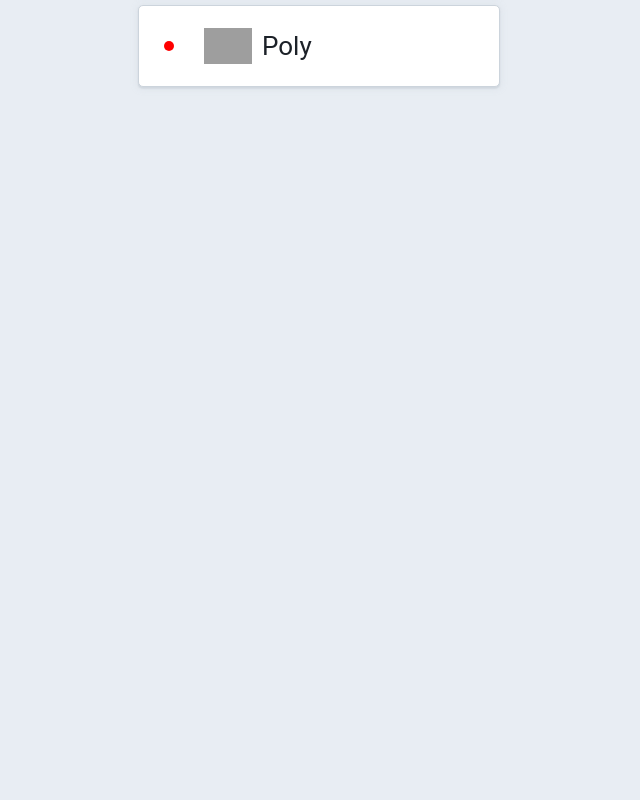
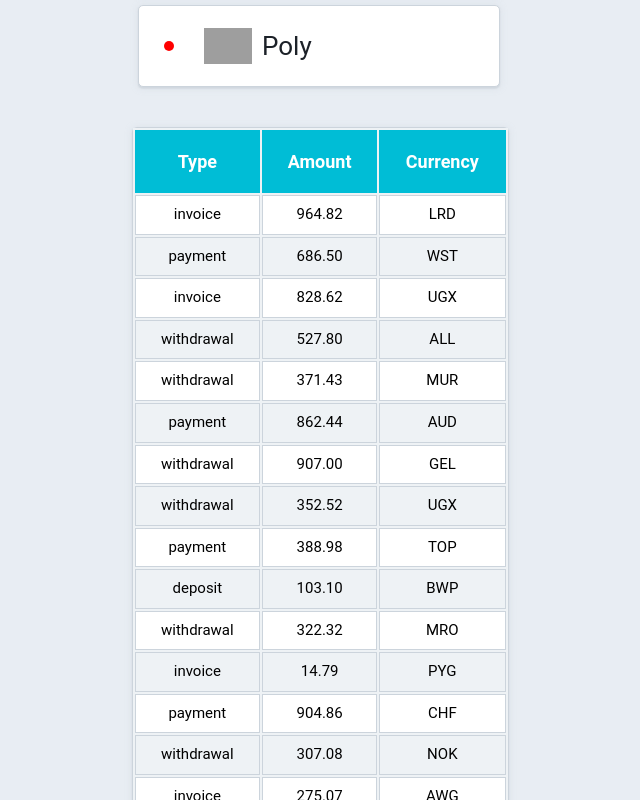
Before and after one commit to il0naa/goit-react-hw-01-components, a React (Create React App) app: page / in a window 1280 px wide. Shown: the part 940-1740 px from the top of the page, without its empty margins (321-961 px from the left). Before the commit the page ends 1107 px from the top, so only its background shows below. Built offline with nearby package versions, Linux system fonts and the light colour scheme; grey boxes are pictures that could not be loaded.

Commit message:
add transactions

```diff
--- a/src/components/App.jsx
+++ b/src/components/App.jsx
@@ -1,9 +1,11 @@
 import Profile from "./Profile/Profile";
 import Statistics from "./Statistics/Statistics";
 import FriendList from "./FriendList/FriendList";
+import TransactionHistory from "./TransactionHistory/TransactionHistory";
 import user from "../data/user.json";
 import data  from "../data/data.json";
 import friends from "../data/friends.json"
+import transactions from "../data/transactions.json"
 
 export const App = () => {
   return (
@@ -18,9 +20,13 @@ export const App = () => {
       <Statistics
         stats={data}
         title="Upload stats"
-       />
+      />
       <FriendList
-        friends={friends} />
+        friends={friends}
+      />
+      <TransactionHistory
+        items={transactions}
+      />
     </div>
   );
 };
--- a/src/components/FriendList/FriendList.module.css
+++ b/src/components/FriendList/FriendList.module.css
@@ -3,7 +3,7 @@
     align-items: center;
     justify-content: center;
     flex-direction: column;
-    margin: 0 auto 30px;
+    margin: 0 auto 40px;
     width: 350px;
     gap: 10px;
   }
--- /dev/null
+++ b/src/components/TransactionHistory/TransactionHistory.jsx
@@ -0,0 +1,27 @@
+import css from 'components/TransactionHistory/TransactionHistory.module.css'
+
+const TransactionHistory = ({ items }) => (
+    <section className={`${css.transactionSection}`}>
+    <table className={`${css.transactionTable}`}>
+      <thead>
+        <tr>
+          <th>Type</th>
+          <th>Amount</th>
+          <th>Currency</th>
+        </tr>
+      </thead>
+
+      <tbody>
+        {items.map(({ id, type, amount, currency }) => (
+          <tr key={id}>
+            <td>{type}</td>
+            <td>{amount}</td>
+            <td>{currency}</td>
+          </tr>
+        ))}
+      </tbody>
+    </table>
+    </section>
+  );
+
+  export default TransactionHistory;
--- /dev/null
+++ b/src/components/TransactionHistory/TransactionHistory.module.css
@@ -0,0 +1,42 @@
+.transactionSection {
+    display: flex;
+    flex-direction: column;
+    align-items: center;
+    justify-content: center;
+    margin: 0 auto 40px;
+    width: 100%;
+    border-radius: 5px;
+    border: 1px solid #ccd4dc;
+    box-shadow: 0px 2px 1px 0px rgba(204, 212, 220, 0.5), 0px 1px 1px 0px rgba(204, 212, 220, 0.5), 0px 1px 6px 0px rgba(204, 212, 220, 0.5);
+  }
+
+  .transactionTable {
+    width: 100%;
+    background-color: #eef2f5;
+  }
+
+  .transactionTable thead th {
+    border-right: 1px solid;
+    text-align: center;
+    font-size: 18px;
+    padding: 20px 15px;
+    border: 1px solid #00bdd6;
+    background: #00bdd6;
+    color: #ffffff;
+  }
+
+  .transactionTable tbody td {
+    text-align: center;
+    border: 1px solid #ccd4dc;
+    vertical-align: top;
+    padding: 10px 15px;
+    font-size: 15px;
+  }
+
+  .transactionTable tbody tr:nth-child(even) {
+    background: #eef2f5;
+  }
+
+  .transactionTable tbody tr:nth-child(odd) {
+    background: #ffffff;
+  }
```
Also changed, not shown: src/components/Transactions/Transactions.jsx (deleted), src/components/Transactions/Transactions.module.css (deleted).
